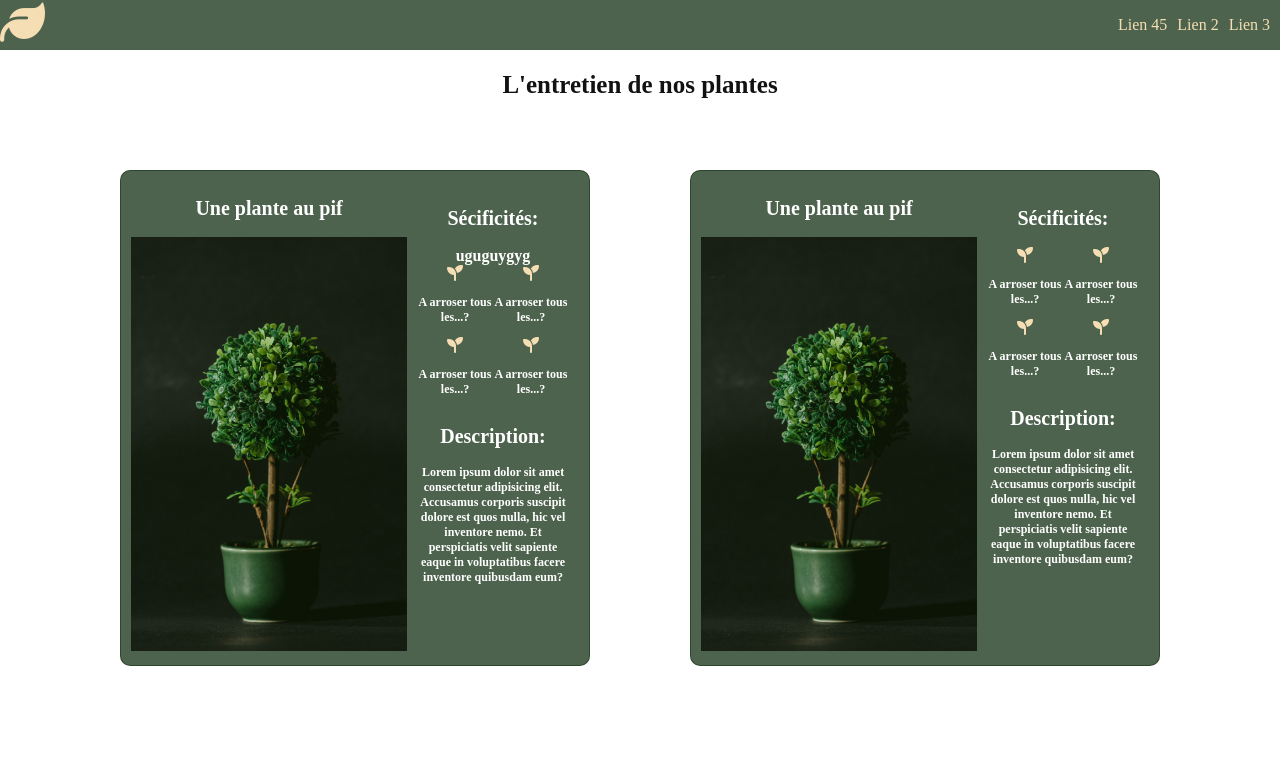
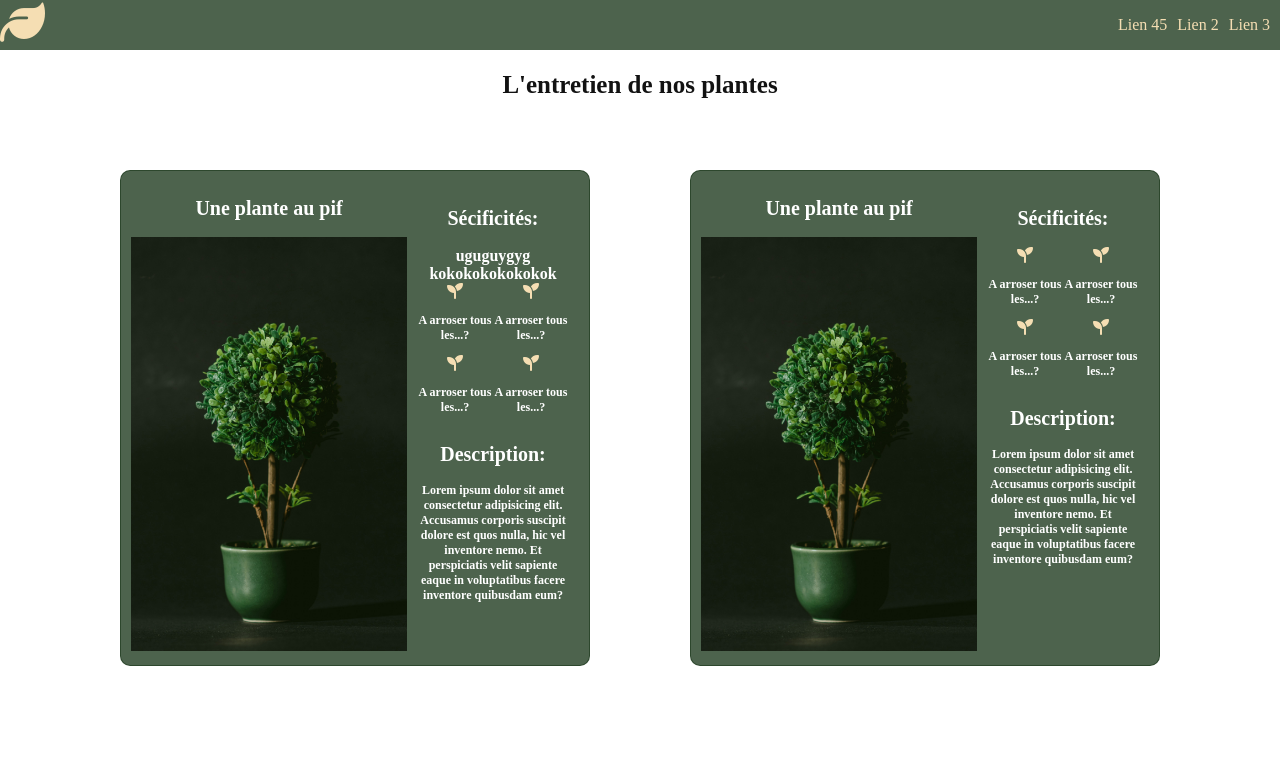
Before and after one commit to jdudon/FlexCards, a plain HTML site: page index.html in a window 1280 px wide. Shown: the top 763 px of the page. Drawn offline with Linux system fonts and the light colour scheme.

Commit message:
ligne kokok rajoutée

```diff
--- a/index.html
+++ b/index.html
@@ -37,6 +37,7 @@
                 <div class="txtCard">
                     <h2>Sécificités:</h2>
                     uguguygyg
+                    kokokokokokokok
                     <div class="iconGroup">
                         <div class="iconCard">
                             <i class="fa-solid fa-seedling"></i>
```
